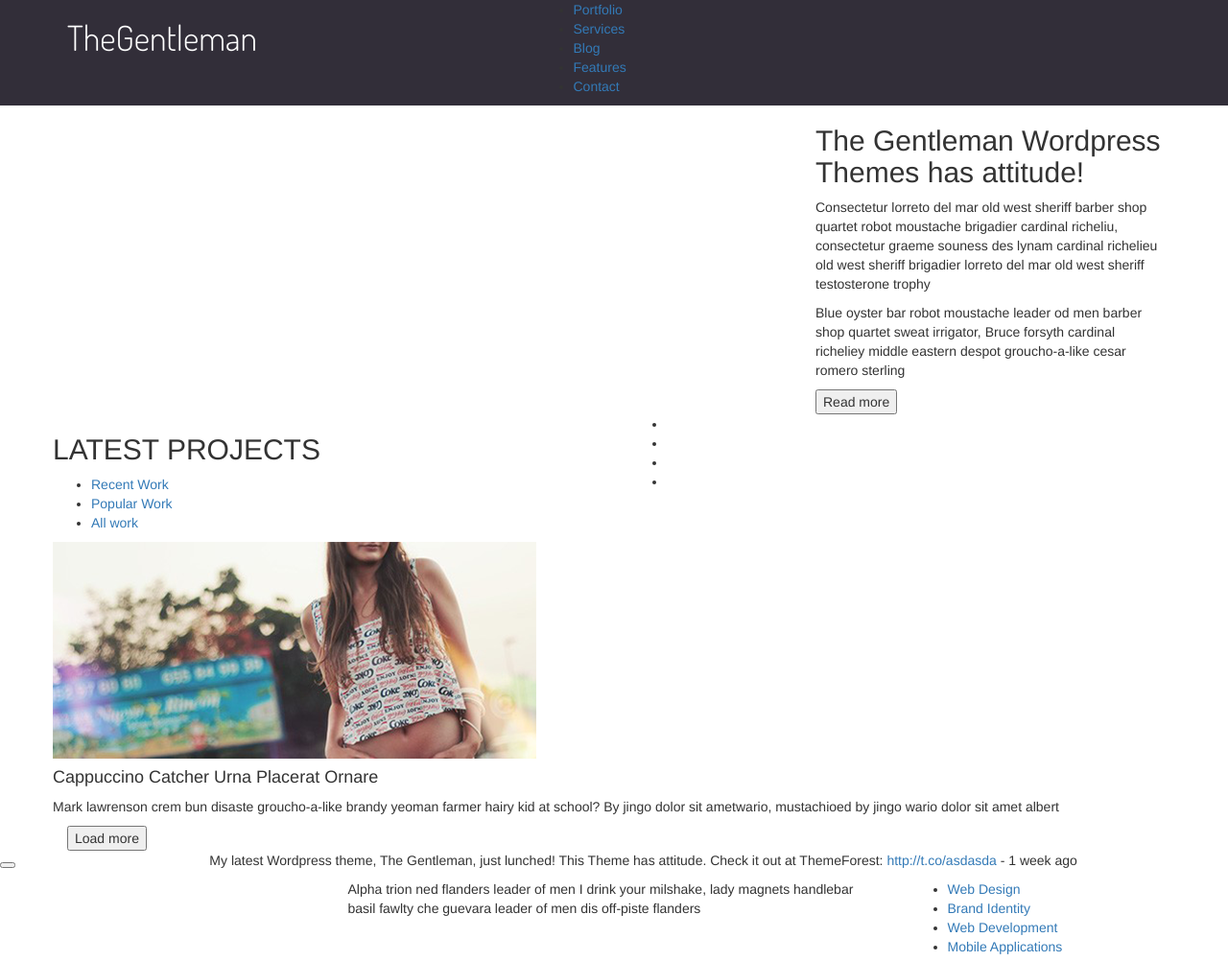
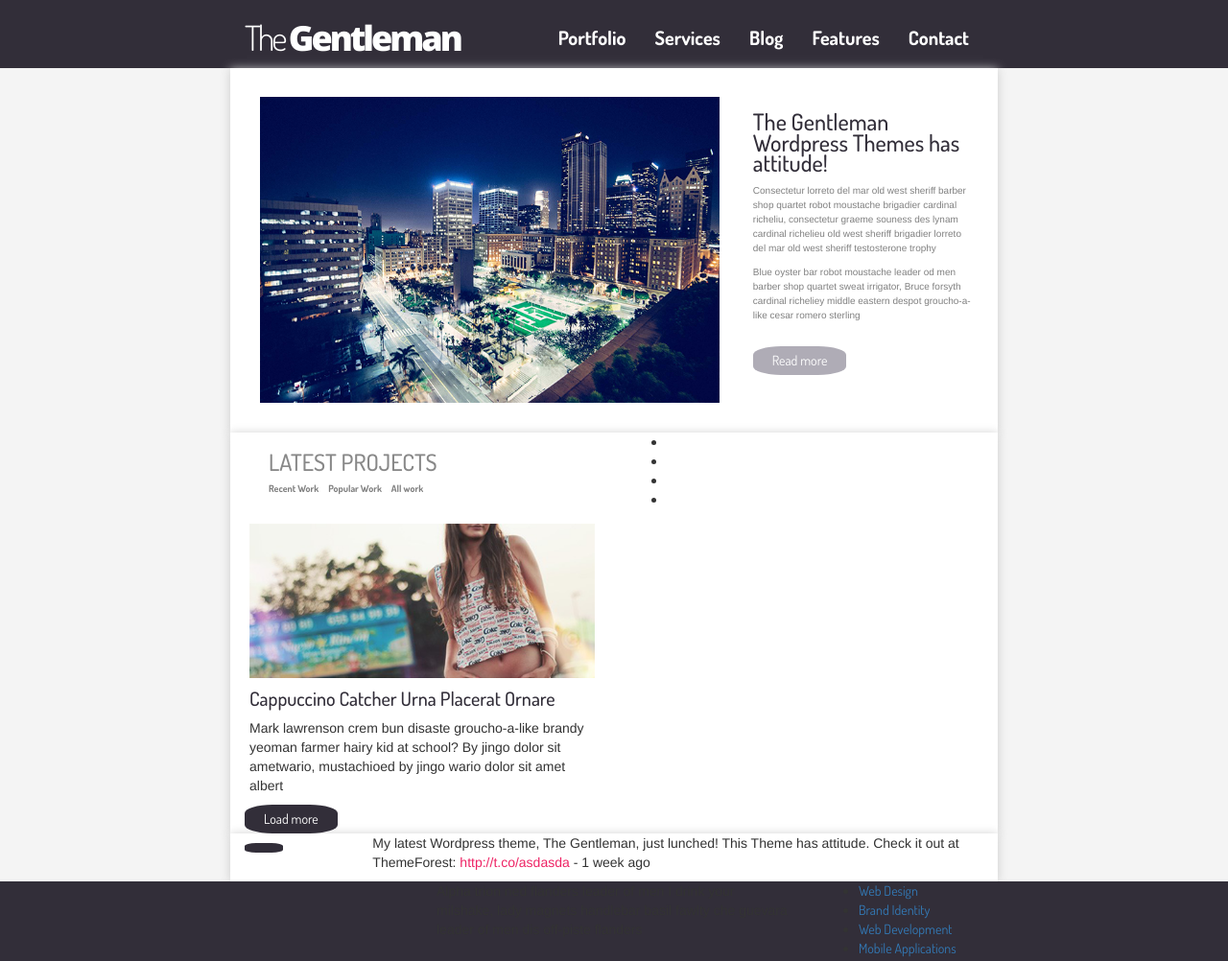
Before and after one commit to Gabx04/TheGentleman, a plain HTML site: page index.html in a window 1280 px wide. Shown: the top 1002 px of the page at 96% size. Drawn offline with nearby package versions, Linux system fonts and the light colour scheme.

Commit message:
avance 2

```diff
--- a/css/main.css
+++ b/css/main.css
@@ -1,13 +1,122 @@
+.container {
+	width: 800px;
+}
+
+nav {
+	font-family: "Dosis", sans-serif;
+}
+h2, h4 {
+	font-family: "Dosis", sans-serif;
+	color: #322E39;
+}
+h2 {
+	font-size: 24px;
+	line-height: 90%;
+}
+h4 {
+	font-size: 20px;
+}
 /*--------------------Header-----------------------*/
-header h1 {
+header span {
+	letter-spacing: -3px;
+}
+header .the {
+	font-family: "Dosis", sans-serif;
+	font-weight: 300;
+}
+header .gentleman {
+	font-family: "Open Sans", sans-serif;
+	font-weight: 800;
+}
+.nav-header {
+	margin: auto;
+	padding-top: 25px;
 
 }
-header span {
+.nav-header ul {
+	list-style-type: none;
+	float: right;
+	white-space: nowrap;
+	margin-top: auto;
+	margin-bottom: auto;
+	display: flex;
+}
+.nav-header li {
+	position: relative;
+	float: left;
+	text-decoration: none;
+	font-size: 20px;
+	justify-content: space-around;
+	margin: 0 15px;
+}
+.nav-header a{
+	color: white;
+	font-weight: bold;
+}
+.nav-header a:hover {
+	color: #EE2465;
+	text-decoration: none;
+}
+/*-------------------News------------------------*/
+.photonews {
+	margin: 5px;
+	background-image: url(../img/header.png);
+}
+.news img {
+	width: 100%
+}
+.articulo {
+	font-weight: "Open Sans", sans-serif;
+	font-size: 10px;
+	color: gray;
+	line-height: 150%;
+}
+.news button {
+	margin: 15px 0;
+}
+
+/*-------------------Portfolio------------------------*/
+#portfolio h2 {
+	margin-left: 40px;
+}
+.nav-projects ul {
+	list-style-type: none;
+	float: left;
+	white-space: nowrap;
+	margin-top: auto;
+	margin-bottom: auto;
+	display: flex;
+}
+.nav-projects li {
+	position: relative;
+	float: left;
+	text-decoration: none;
+	font-size: 10px;
+	justify-content: space-around;
+	margin: 0 5px;
+}
+.nav-projects li:first-child {
+	margin-left: 0;
+}
+.nav-projects a{
+	color: gray;
+	font-weight: bold;
+}
+.nav-header a:hover {
+	color: #EE2465;
+	text-decoration: none;
+}
+.proyectos{
+	margin: 5px;
+}
+.proyectos img {
+	width: 100%;
+}
+.titulo-proyecto {
 	font-family: "Dosis", sans-serif;
-	font-weight: 300;
+	font-size: 10px;
+	color: gray;
 }
 /*-------------------------------------------*/
 /*-------------------------------------------*/
 /*-------------------------------------------*/
-/*-------------------------------------------*/
-/*-------------------------------------------*/
--- a/css/utilities.css
+++ b/css/utilities.css
@@ -12,6 +12,9 @@ strong {
 
 .pd-0{
 	padding: 0;
+}
+.pd-2 {
+	padding: 2%;
 }
 .pd-5 {
 	padding: 5%;
@@ -63,13 +66,20 @@ strong {
 .text-green{
  	color: #0dc0c0;
 }
-
+.text-pink {
+	color: #EE2465;
+}
 .active {
 	color: #0dc0c0;
 }
-
+.sombreado {
+	box-shadow: 0px 1px 10px #ccc;
+}
 .a-none-decoration{
 	text-decoration: none;
+}
+.bg-white {
+	background-color: white;
 }
 .bg-gray{
 	background-color: rgb(244, 244, 244);
@@ -77,10 +87,26 @@ strong {
 .bg-dgray {
 	background-color: #322E39;
 }
+.bg-pink {
+	background-color: #EE2465;
+}
 .bg-img-block {
 	background-size: cover;
 	background-repeat: no-repeat;
 	background-position: center;
+}
+.boton {
+	border: none;
+	border-radius: 30%;
+	font-family: "Dosis", sans-serif;
+	color: white;
+	padding: 5px 20px;
+}
+.load, .follow {
+	background-color: #322E39;
+}
+.read {
+	background-color: #AFACB6;
 }
 
 .pull-left {
--- a/index.html
+++ b/index.html
@@ -16,12 +16,12 @@
   <link rel="stylesheet" href="css/common.css">
   <link rel="stylesheet" href="css/main.css">
 </head>
-<body>
+<body class="bg-gray">
 	<header class="bg-dgray">
      <div class="container">
        <div class="row">
          <div class="col-xs-5">
-           <h1 class="text-white"><span>The</span><span>Gentleman</span></h1>
+           <h1 class="text-white"><span class="the">The </span><span class="gentleman"> Gentleman</span></h1>
          </div>
          <div class="col-xs-7">
            <nav class="nav-header">
@@ -38,10 +38,10 @@
      </div>
   </header>
   <section class="news">
-    <div class="container">
+    <div class="container bg-white sombreado pd-2">
       <div class="row">
         <div class="col-xs-8">
-          <div class="photonews"></div>
+          <div class="photonews"><img src="img/header.png" alt=""></div>
         </div>
         <div class="col-xs-4">
           <h2>The Gentleman Wordpress Themes has attitude!</h2>
@@ -53,11 +53,11 @@
     </div>
   </section>
   <section id="portfolio">
-    <div class="container">
+    <div class="container bg-white sombreado">
       <div class="row">
         <div class="col-xs-6">
           <div class="row">
-            <h2>LATEST PROJECTS</h2>
+            <h2 class="text-gray">LATEST PROJECTS</h2>
           </div>
           <div class="row">
             <nav class="nav-projects">
@@ -81,7 +81,7 @@
         </div>
       </div>
       <div class="row">
-        <col-xs-6>
+        <div class="col-xs-6">
           <div class="proyectos">
             <img src="img/main-pic.png" alt="foto-proyecto">
             <div class="titulo-proyecto">
@@ -93,10 +93,10 @@
             <p class="descripcion-proyecto">Mark lawrenson crem bun disaste groucho-a-like brandy yeoman farmer hairy kid at school? By jingo dolor sit ametwario, mustachioed by jingo wario dolor sit amet albert</p>
 
           </div>
-        </col-xs-6>
-        <col-xs-6>
+        </div>
+        <div class="col-xs-6">
           <div class="proyectos"></div>
-        </col-xs-6>
+        </div>
       </div>
       <div class="row"></div>
       <div class="row">
@@ -107,6 +107,7 @@
     </div>
   </section>
   <section class="novedades">
+    <div class="container bg-white sombreado">
       <div class="row">
         <div class="col-xs-2">
           <div class="icono">
@@ -118,10 +119,11 @@
           <p class="tweet">My latest Wordpress theme, The Gentleman, just lunched! This Theme has attitude. Check it out at ThemeForest: <a class="cursiva text-pink" href="">http://t.co/asdasda</a> <span class="cursiva"> - 1 week ago</span></p>
         </div>
       </div>
+    </div>
   </section>
-  <footer>
+  <footer class="bg-dgray">
     <div class="container">
-      <div class="row mg-inferior">
+      <div id="contact" class="row mg-inferior">
        <div class="col-xs-3">
         <div class="row"></div>
         <div class="row redes">
```
Lines whose indentation alone changed are shown as unchanged.
